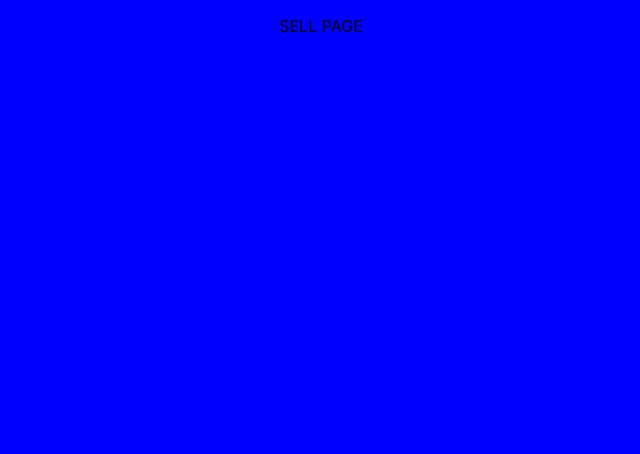
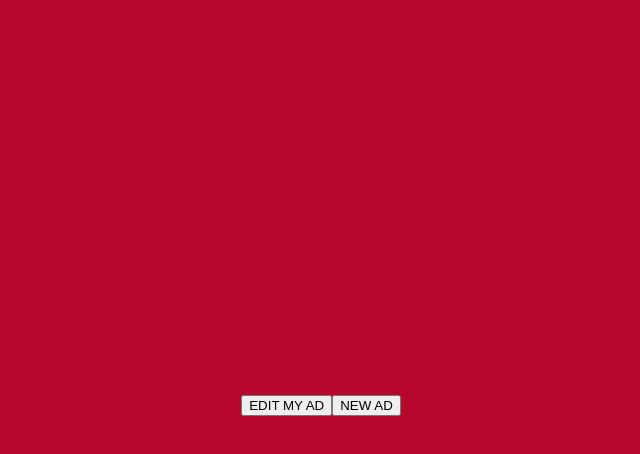
Before and after one commit to peterjoe3132/MECart-v1, a React (Create React App) app in the folder mecartv1/: page /sell in a window 1280 px wide. Shown: the top 454 px of the page, without its empty margins (319-959 px from the left). Built offline with nearby package versions, Linux system fonts and the light colour scheme.

Commit message:
new file:   src/Components/EditAd/EditAd.css 	new file:   src/Components/EditAd/EditAd.js 	new file:   src/Components/NewAd/NewAd.css 	new file:   src/Components/NewAd/NewAd.js 	modified:   src/Components/SellPage/SellPage.css 	modified:   src/Components/SellPage/SellPage.js

```diff
--- /dev/null
+++ b/mecartv1/src/Components/EditAd/EditAd.css
@@ -0,0 +1,8 @@
+.edit{
+    position: absolute;
+    top: 0;left: 0;
+    height: 100%;
+    width: 100%;
+    z-index: 10;
+    background-color: rgb(165, 241, 24);
+}
--- /dev/null
+++ b/mecartv1/src/Components/EditAd/EditAd.js
@@ -0,0 +1,16 @@
+import React, { Component } from 'react';
+
+import './EditAd.css';
+
+class EditAd extends Component{
+    render(){
+        return(
+            <div className="edit">
+                   <h1>Hello</h1>
+            </div>
+
+        );
+    }
+}
+
+export default EditAd
--- /dev/null
+++ b/mecartv1/src/Components/NewAd/NewAd.css
@@ -0,0 +1,8 @@
+.new{
+    position: absolute;
+    top: 0;left: 0;
+    height: 100%;
+    width: 100%;
+    z-index: 10;
+    background-color:rgb(81, 95, 219);
+}
--- /dev/null
+++ b/mecartv1/src/Components/NewAd/NewAd.js
@@ -0,0 +1,16 @@
+import React, { Component } from 'react';
+
+import './NewAd.css';
+
+class NewAd extends Component{
+    render(){
+        return(
+            <div className="new">
+                   <h1>Hi</h1>
+            </div>
+
+        );
+    }
+}
+
+export default NewAd
--- a/mecartv1/src/Components/SellPage/SellPage.css
+++ b/mecartv1/src/Components/SellPage/SellPage.css
@@ -4,6 +4,17 @@
     height: 100%;
     width: 100%;
     z-index: 10;
-    background-color: blue;
+    background-color: red;
+
 
   }
+  .Sellbuttons{
+    background-color: rgb(182, 7, 45);
+    min-height: 100vh;
+    display: flex;
+    flex-direction: column;
+    align-items: center;
+    justify-content: center;
+    font-size: calc(10px + 2vmin);
+
+  }
--- a/mecartv1/src/Components/SellPage/SellPage.js
+++ b/mecartv1/src/Components/SellPage/SellPage.js
@@ -1,15 +1,41 @@
 import React, { Component } from 'react';
+
 import './SellPage.css';
+
+import EditAd from '../EditAd/EditAd'
+import NewAd from '../NewAd/NewAd'
+import { BrowserRouter as Router, Route, Link } from "react-router-dom";
+
 
 class SellPage extends Component {
     render() {
-      return (<div className="Sell" >
-      <header className="sell-header">
-        <p>
-        SELL PAGE
-        </p>
-      </header>
-    </div>
+      return (
+        // <Router>
+        //   <div className="Sell">
+        //   <div className="buttons">
+        //     <Link to="/edit"><button>Edit My Ad</button></Link>
+        //     <Link to="/newAd"><button>New Ad</button></Link>
+        //   </div>
+
+
+        //   <Route path='/edit' Component={EditAd} />
+        //   <Route path='/newAd' Component={EditAd} />
+        //   </div>
+
+        // </Router>
+
+        <Router>
+      <div className="Sell">
+        <header className="Sellbuttons">
+          <p>
+          <Link to="/edit"><button >EDIT MY AD</button></Link>
+          <Link to="/newAd"><button >NEW AD</button></Link>
+          </p>
+        </header>
+        <Route path="/edit" component={EditAd} />
+        <Route path="/newAd" component={NewAd} />
+      </div>
+      </Router>
       );
     }
   }
```
